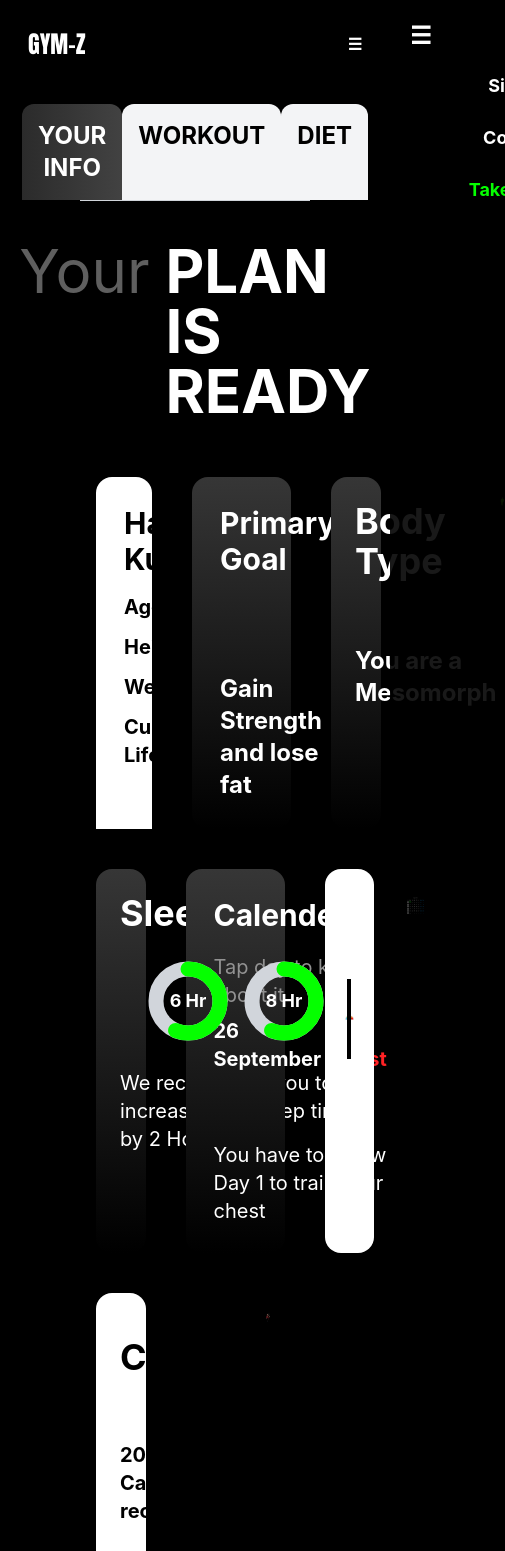
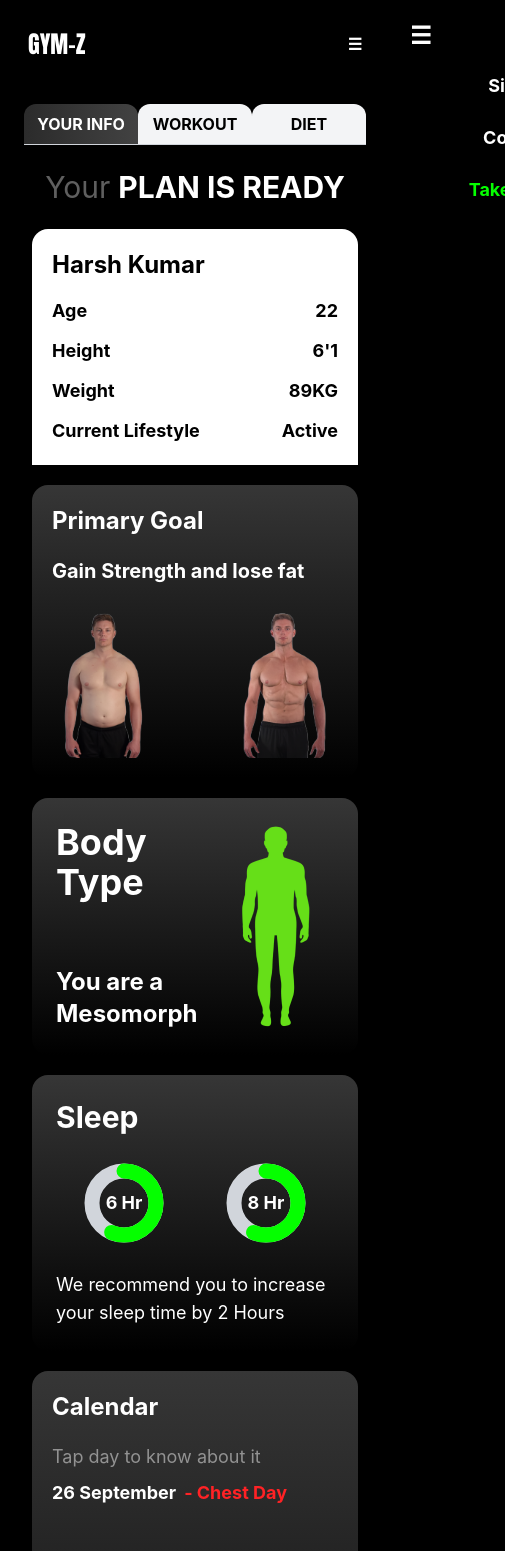
Before and after one commit to GnananSai/Gym-z, a Next.js app: page /result in a window 390 px wide. Shown: the top 1551 px of the page, 505 px wide, since content can reach past the window. Built offline with nearby package versions, Linux system fonts and the light colour scheme.

Commit message:
Workout Page Added

```diff
--- a/src/components/Reuslt.jsx
+++ b/src/components/Reuslt.jsx
@@ -1,6 +1,7 @@
 'use client'
 import { useState } from 'react';
 import YourInfo from './YourInfo';
+import Workout from './Workout';
 
 export default function TabComponent() {
   const [activeTab, setActiveTab] = useState('info'); // State to manage active tab
@@ -9,7 +10,7 @@ export default function TabComponent() {
   const renderContent = () => {
     switch (activeTab) {
       case 'info':
-        return <YourInfo/>;
+        return <YourInfo />;
       case 'workout':
         return <Workout />;
       case 'diet':
@@ -20,36 +21,36 @@ export default function TabComponent() {
   };
 
   return (
-    <div className="w-full p-6 px-20 rounded-xl shadow-lg mt-20 mb-20">
+    <div className="w-full p-2 sm:p-6 px-6 sm:px-20 rounded-xl shadow-lg mt-24 md:mt-20 mb-10 sm:mb-20 sm:w-full">
       {/* Tabs */}
-      <div className="flex justify-center text-center border-b border-gray-300 mb-4 font-bold max-w-4xl text-2xl">
+      <div className="flex justify-center text-center border-b border-gray-300 mb-4 font-bold w-full md:w-3/4 ">
         <div
-          className={`w-full cursor-pointer px-4 py-4 ${activeTab === 'info' ? 'bg-gradient-to-r from-[#2B2B2B] to-[#424242] text-white rounded-t-xl' : 'bg-gray-100 rounded-t-xl'}`}
+          className={`w-full cursor-pointer px-2 py-2 md:px-4 md:py-4 ${activeTab === 'info' ? 'bg-gradient-to-r from-[#2B2B2B] to-[#424242] text-white rounded-t-xl' : 'bg-gray-100 rounded-t-xl'}`}
           onClick={() => setActiveTab('info')}
         >
           YOUR INFO
         </div>
         <div
-          className={`w-full cursor-pointer px-4 py-4 ${activeTab === 'workout' ? 'bg-gradient-to-r from-[#2B2B2B] to-[#424242] text-white rounded-t-xl' : 'bg-gray-100 rounded-t-xl'}`}
+          className={`w-full cursor-pointer px-2 py-2 md:px-4 md:py-4 ${activeTab === 'workout' ? 'bg-gradient-to-r from-[#2B2B2B] to-[#424242] text-white rounded-t-xl' : 'bg-gray-100 rounded-t-xl'}`}
           onClick={() => setActiveTab('workout')}
         >
           WORKOUT
         </div>
         <div
-          className={`w-full cursor-pointer px-4 py-4 ${activeTab === 'diet' ? 'bg-gradient-to-r from-[#2B2B2B] to-[#424242] text-white rounded-t-xl' : 'bg-gray-100 rounded-t-xl'}`}
+          className={`w-full cursor-pointer px-2 py-2 md:px-4 md:py-4 ${activeTab === 'diet' ? 'bg-gradient-to-r from-[#2B2B2B] to-[#424242] text-white rounded-t-xl' : 'bg-gray-100 rounded-t-xl'}`}
           onClick={() => setActiveTab('diet')}
         >
           DIET
         </div>
       </div>
 
-      <div className='text-white flex gap-4 justify-center text-6xl mt-10'>
-        <h1 className='text-[#5F5F5F]'>Your</h1>
-        <h1 className='inline font-bold'>PLAN IS READY</h1>
+      <div className="text-white flex gap-2 md:gap-4 justify-center text-3xl md:text-6xl mt-6 md:mt-10 w-full">
+        <h1 className="text-[#5F5F5F]">Your</h1>
+        <h1 className="inline font-bold">PLAN IS READY</h1>
       </div>
 
       {/* Content */}
-      <div className="p-4 text-white">
+      <div className="p-2 sm:p-4 text-white">
         {renderContent()}
       </div>
     </div>
@@ -57,12 +58,6 @@ export default function TabComponent() {
 }
 
 // Example components for each tab
-
-
-function Workout() {
-  return <div>Workout Content</div>;
-}
-
 function Diet() {
   return <div>Diet Content</div>;
 }
--- /dev/null
+++ b/src/components/Table.jsx
@@ -0,0 +1,54 @@
+import React from 'react';
+
+const Table = ({ title, subtitle, day, exercises }) => {
+  return (
+    <div className="max-w-full mx-auto md:p-4 md:mt-10 mt-7">
+      <div className='flex items-start sm:items-center gap-4 sm:gap-10 mb-10'>
+        <h2 className="text-red-600 font-bold text-xl sm:text-3xl">{day}</h2>
+        <h1 className="text-white font-bold text-xl sm:text-3xl">{title}</h1>
+        <h3 className="text-gray-400 text-xl sm:text-3xl">{subtitle}</h3>
+      </div>
+
+      <div className="overflow-x-auto">
+        <table className="w-full mt-2 text-white border-collapse text-sm sm:text-xl mb-4">
+          <thead className="bg-black text-white">
+            <tr>
+              <th className="border border-gray-700 p-4 sm:p-7 rounded-tl-lg bg-white text-black font-extrabold text-lg sm:text-2xl">
+                Exercise
+              </th>
+              <th className="border border-gray-700 p-4 sm:p-7 bg-white text-black font-extrabold text-lg sm:text-2xl">
+                Sets x Reps
+              </th>
+              <th className="border border-gray-700 p-4 sm:p-7 bg-white text-black font-extrabold text-lg sm:text-2xl">
+                Target Muscle
+              </th>
+              <th className="border border-gray-700 p-4 sm:p-7 rounded-tr-lg bg-white text-black font-extrabold text-lg sm:text-2xl">
+                Practical
+              </th>
+            </tr>
+          </thead>
+          <tbody className="bg-black">
+            {exercises.map((exercise, index) => (
+              <tr key={index} className="border border-gray-700">
+                <td className="p-4 sm:p-7 sm:px-10 font-bold border border-gray-700">
+                  {exercise.exercise}
+                </td>
+                <td className="p-4 sm:p-7 sm:px-10 font-bold border border-gray-700">
+                  {exercise.setsReps}
+                </td>
+                <td className="p-4 sm:p-7 sm:px-10 border border-gray-700">
+                  {exercise.targetMuscle || ''}
+                </td>
+                <td className="p-4 sm:p-7 sm:px-10 border border-gray-700">
+                  {exercise.practical || ''}
+                </td>
+              </tr>
+            ))}
+          </tbody>
+        </table>
+      </div>
+    </div>
+  );
+};
+
+export default Table;
--- /dev/null
+++ b/src/components/Workout.jsx
@@ -0,0 +1,33 @@
+import React from 'react';
+import Table from '../components/Table';
+
+const Workout = () => {
+  const exercises1 = [
+    { exercise: 'Bench Press', setsReps: '3×12' },
+    { exercise: 'Incline Dumbbell Press', setsReps: '3×12' },
+    { exercise: 'Decline Dumbbell Press', setsReps: '3×12' },
+    { exercise: 'Cable Flys', setsReps: '4×16' },
+    { exercise: 'Tricep Pushdown', setsReps: '4×16' },
+    { exercise: 'Skull Crushers', setsReps: '3×8' },
+    { exercise: 'Pushups', setsReps: '3 Sets till Burnout' }
+  ];
+
+  return (
+    <div className="min-h-screen bg-black text-white">
+      <Table
+        title="CHEST"
+        subtitle="Upper Body"
+        day="DAY 1"
+        exercises={exercises1}
+      />
+      <Table
+        title="CHEST"
+        subtitle="Upper Body"
+        day="DAY 2"
+        exercises={exercises1}
+      />
+    </div>
+  );
+};
+
+export default Workout;
--- a/src/components/YourInfo.jsx
+++ b/src/components/YourInfo.jsx
@@ -1,40 +1,41 @@
-import React from 'react'
-import CircularProgress from './CircularProgress'
-import BMIGauge from './BMIGauge'
+import React from 'react';
+import CircularProgress from './CircularProgress';
+import BMIGauge from './BMIGauge';
 
 const YourInfo = () => {
   return (
-    <div className='flex-row w-full mt-10'>
-        {/* Row1*/}
-        <div className='flex gap-10 mb-10'>
-            <div className='bg-white text-black p-7 rounded-t-2xl w-1/4 font-bold'>
-                <h1 className='font-bold mb-4 text-3xl'>Harsh Kumar</h1>
-                <div className='flex justify-between mb-3 text-xl'>
+    <div className='flex flex-col w-full mt-4'>
+      {/* Row1 */}
+      <div className='flex flex-col sm:flex-row gap-5 sm:gap-10 mb-5 sm:mb-10'>
+        <div className='bg-white text-black p-5 sm:p-7 rounded-t-2xl w-full sm:w-1/4 font-bold'>
+          <h1 className='font-bold mb-4 text-2xl sm:text-3xl'>Harsh Kumar</h1>
+          <div className='flex justify-between mb-3 text-lg sm:text-xl'>
             <p>Age</p>
             <p className='font-bold'>22</p>
           </div>
-                <div className='flex justify-between mb-3 text-xl'>
+          <div className='flex justify-between mb-3 text-lg sm:text-xl'>
             <p>Height</p>
             <p className='font-bold'>6'1</p>
           </div>
-                <div className='flex justify-between mb-3 text-xl'>
+          <div className='flex justify-between mb-3 text-lg sm:text-xl'>
             <p>Weight</p>
             <p className='font-bold'>89KG</p>
           </div>
-                <div className='flex justify-between gap-5 text-xl'>
+          <div className='flex justify-between gap-5 text-lg sm:text-xl'>
             <p>Current Lifestyle</p>
             <p className='font-bold'>Active</p>
           </div>
+        </div>
 
+        <div className='flex flex-col sm:flex-row bg-gradient-to-b from-[#363636] to-[#000000] rounded-2xl p-5 sm:p-7 justify-between w-full sm:w-1/2'>
+          <div className='flex-col mb-5 sm:mb-0 sm:mr-5 font-bold'>
+            <p className='mb-5 sm:mb-24 text-2xl sm:text-3xl'>Primary Goal</p>
+            <p className='text-xl sm:text-2xl'>Gain Strength and lose fat</p>
           </div>
-            <div className='flex bg-gradient-to-b from-[#363636] to-[#000000] rounded-2xl p-7 justify-between w-1/2'>
-                <div className='flex-col mr-5 font-bold'>
-                    <p className='mb-24 text-3xl'>Primary Goal</p>
-                    <p className='text-2xl'>Gain Strength and lose fat</p>
+          <img className='w-full sm:w-3/5 h-fit ' src="/PrimaryGoal.png" alt="Primary Goal" />
         </div>
-                <img className='w-3/5 h-fit' src="/PrimaryGoal.png"></img>
-            </div>
-            <div className='flex bg-gradient-to-b from-[#363636] to-[#000000] rounded-2xl p-5 justify-between w-1/4'>
+
+        <div className='flex bg-gradient-to-b from-[#363636] to-[#000000] rounded-2xl p-5 justify-between w-full md:w-1/4'>
                 <div className='flex-col font-bold p-1'>
                     <p className='mb-16 text-4xl '>Body Type</p>
                     <p className='text-2xl'>You are a Mesomorph</p>
@@ -43,39 +44,40 @@ const YourInfo = () => {
             </div>
       </div>
 
-        {/* Row2*/}
-        <div className='flex gap-10 mb-10'>
-        <div className='flex bg-gradient-to-b from-[#363636] to-[#000000] rounded-2xl p-5 justify-between w-1/4'>
-                <div className='flex-row font-bold p-1'>
-                    <p className='mb-2 text-4xl '>Sleep</p>
+      {/* Row2 */}
+      <div className='flex flex-col sm:flex-row gap-5 sm:gap-10 mb-5 sm:mb-10'>
+        <div className='flex flex-col sm:flex-row bg-gradient-to-b from-[#363636] to-[#000000] rounded-2xl p-5 justify-between w-full sm:w-1/4'>
+          <div className='flex-col font-bold p-1'>
+            <p className='mb-2 text-3xl sm:text-4xl'>Sleep</p>
             <div className='flex justify-between px-5 mb-5 mt-5'>
               <CircularProgress time={6} />
               <CircularProgress time={8} />
             </div>
-                    <p className='text-xl font-normal'>We recommend you to increase your sleep time by 2 Hours</p>
-                </div>
-            </div>
-            <div className='flex bg-gradient-to-b from-[#363636] to-[#000000] rounded-2xl p-7 justify-between w-1/2'>
-                <div className='flex-col mr-5 font-bold'>
-                    <p className='text-3xl'>Calender</p>
-                    <p className='text-xl font-normal text-[#929292] mt-5'>Tap day to know about it</p>
-                    <div className='flex w-ful gap-2 mt-2'>
-                    <p className='text-xl w-fit '>26 September</p>
-                    <p className='text-xl w-fit text-[#FF2225]'>- Chest Day</p>
-                    </div>
-                    <p className='font-normal text-xl mt-10'>You have to follow <br></br>
-                    Day 1 to train your chest</p>
-                </div>
-                <img className='w-2/5 h-fit' src="/Calender.png"></img>
-            </div>
-            <div className='flex bg-white rounded-2xl p-5 justify-between w-1/4'>
-                <BMIGauge bmi={20}/>
+            <p className='text-lg sm:text-xl font-normal'>We recommend you to increase your sleep time by 2 Hours</p>
           </div>
         </div>
 
-        {/*Row 3 */}
+        <div className='flex flex-col sm:flex-row bg-gradient-to-b from-[#363636] to-[#000000] rounded-2xl p-5 sm:p-7 justify-between w-full sm:w-1/2'>
+          <div className='flex-col mb-5 sm:mb-0 sm:mr-5 font-bold'>
+            <p className='text-2xl sm:text-3xl'>Calendar</p>
+            <p className='text-lg sm:text-xl font-normal text-[#929292] mt-5'>Tap day to know about it</p>
+            <div className='flex w-full gap-2 mt-2'>
+              <p className='text-lg sm:text-xl'>26 September</p>
+              <p className='text-lg sm:text-xl text-[#FF2225]'>- Chest Day</p>
+            </div>
+            <p className='font-normal text-lg sm:text-xl mt-10'>You have to follow <br />Day 1 to train your chest</p>
+          </div>
+          <img className='w-full sm:w-2/5 h-fit' src="/Calender.png" alt="Calendar" />
+        </div>
+
+        <div className='flex bg-white rounded-2xl p-5 justify-between w-full sm:w-1/4'>
+          <BMIGauge bmi={20} />
+        </div>
+      </div>
+
+      {/* Row 3 */}
       <div className='flex gap-10'>
-        <div className='flex bg-white rounded-t-2xl p-5 justify-between w-1/4 text-black'>
+        <div className='flex bg-white rounded-t-2xl p-5 justify-between  w-full md:w-1/4 text-black'>
                 <div className='flex-col font-bold p-1 py-6'>
                     <p className='mb-16 text-4xl '>Cardio</p>
                     <p className='text-xl'>20 Mins <br></br> Cardio Daily is recommended</p>
@@ -84,7 +86,7 @@ const YourInfo = () => {
             </div>
         </div>
     </div>
-  )
-}
+  );
+};
 
-export default YourInfo
+export default YourInfo;
```
Lines whose indentation alone changed are shown as unchanged.
